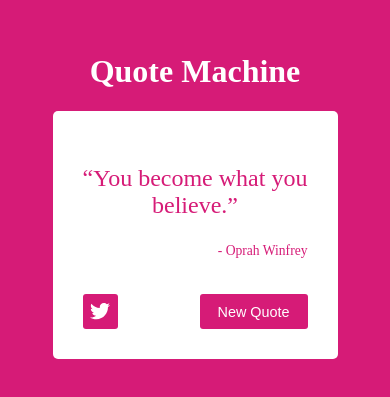
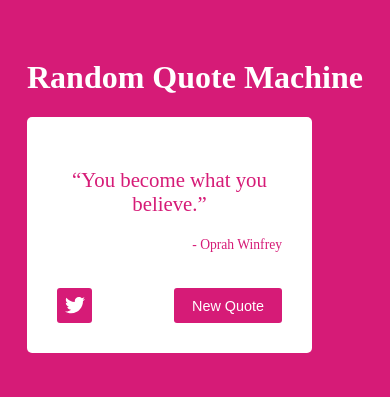
Before and after one commit to mwomack117/Quote-machine, a React (Create React App) app: page / in a window 390 px wide. Shown: the part 227-624 px from the top of the page. Built offline with nearby package versions, Linux system fonts and the light colour scheme.

Commit message:
CSS changes to font sizes

```diff
--- a/src/App.css
+++ b/src/App.css
@@ -1,5 +1,6 @@
 #title {
   color: #fff;
+  font-size: 2.7em;
   text-align: center;
 }
 
@@ -69,13 +70,16 @@ button:hover {
 }
 
 @media screen and (max-width: 501px) {
+  #title {
+    font-size: 2em;
+  }
   #quote-box {
     width: 225px;
     padding: 30px;
   }
 
   #text {
-    font-size: 1.5em;
+    font-size: 1.3em;
   }
 
   #author {
--- a/src/App.js
+++ b/src/App.js
@@ -20,7 +20,7 @@ const randomColors = [
   "grey",
   "orange",
   "green",
-  "goldenrod"
+  "goldenrod",
 ];
 
 class App extends Component {
@@ -30,7 +30,7 @@ class App extends Component {
     this.state = {
       results: dummy_data,
       current: {},
-      themeColor: "red"
+      themeColor: "red",
     };
   }
 
@@ -41,7 +41,7 @@ class App extends Component {
       {
         current: results[Math.floor(Math.random() * results.length)],
         themeColor:
-          randomColors[Math.floor(Math.random() * randomColors.length)]
+          randomColors[Math.floor(Math.random() * randomColors.length)],
       },
       this.changeBody
     );
@@ -67,7 +67,7 @@ class App extends Component {
   render() {
     return (
       <div className="App">
-        <h1 id="title">Quote Machine</h1>
+        <h1 id="title">Random Quote Machine</h1>
         <QuoteBox
           onClick={this.getQuote}
           current={this.state.current}
```
Also changed, not shown: 1 other file (tests, documents, lock files or other folders).
